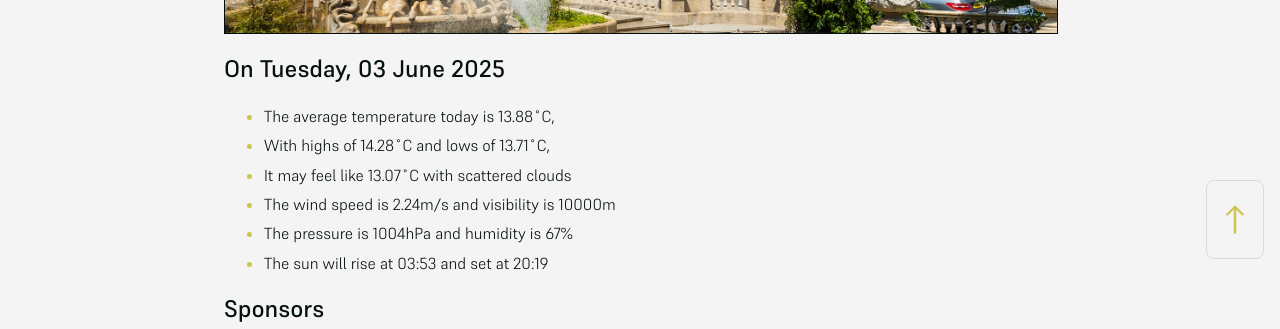
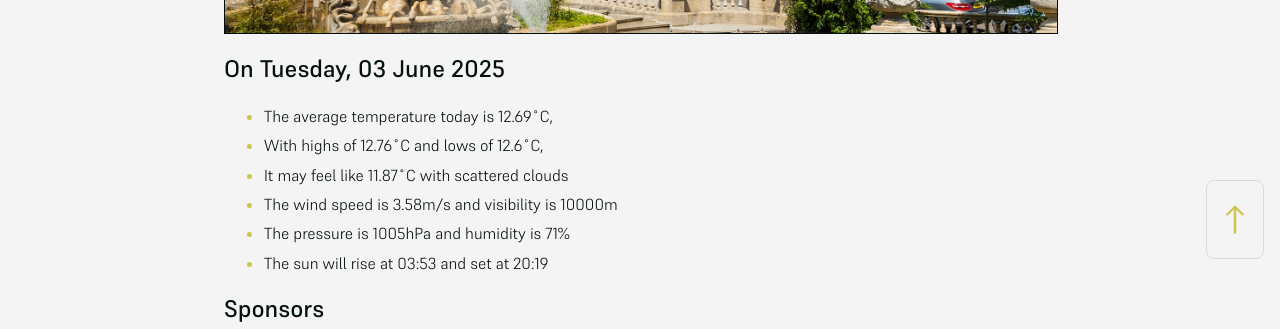
Before and after one commit to mat-0/cheltenham-open-data, a Jekyll site: the page built from index.md, in a window 1280 px wide. Shown: the part 625-954 px from the top of the page. Built offline with Jekyll 4.4.1, drawn with Linux system fonts in a browser that asks for light colours.

Commit message:
Updated 2025-06-03 20:58:00

```diff
--- a/index.md
+++ b/index.md
@@ -10,11 +10,11 @@ seo: Menu
 <!-- weather_marker starts -->
 ## On Tuesday, 03 June 2025
 
-- The average temperature today is 13.88˚C,
-- With highs of 14.28˚C and lows of 13.71˚C,
-- It may feel like 13.07˚C with scattered clouds
-- The wind speed is 2.24m/s and visibility is 10000m
-- The pressure is 1004hPa and humidity is 67%
+- The average temperature today is 12.69˚C,
+- With highs of 12.76˚C and lows of 12.6˚C,
+- It may feel like 11.87˚C with scattered clouds
+- The wind speed is 3.58m/s and visibility is 10000m
+- The pressure is 1005hPa and humidity is 71%
 - The sun will rise at 03:53 and set at 20:19
 
 <!-- weather_marker ends -->
```
Also changed, not shown: _data/flood.json (+4 -4 lines), _pages/news.md (+7 -7 lines).
